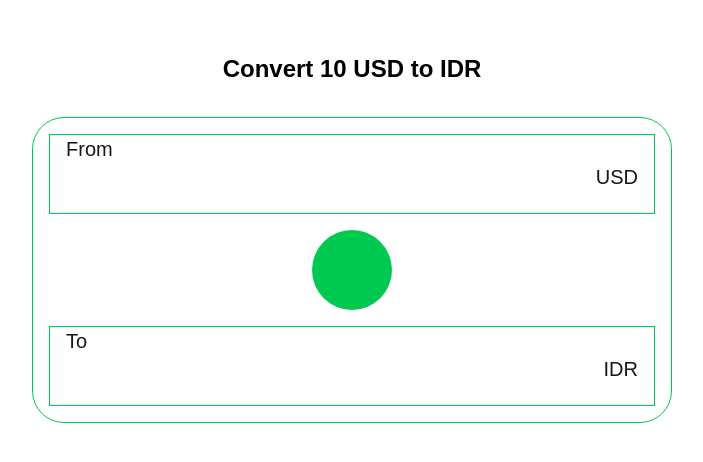
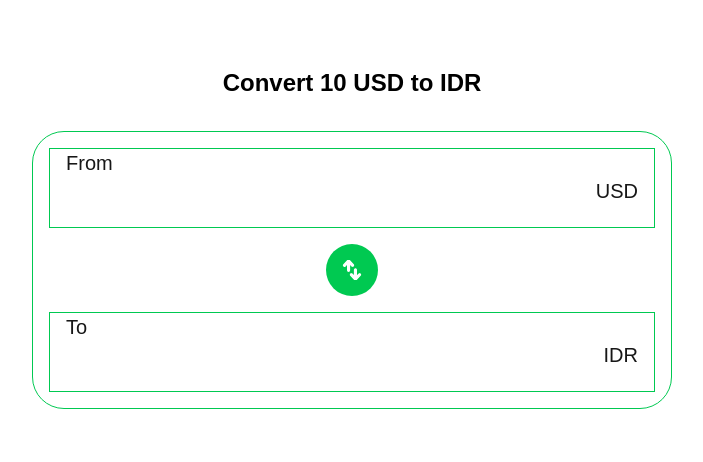
Before and after one commit to adityafadhilh/currency-converter-next, a Next.js app: page / in a window 1280 px wide. Shown: the part 162-624 px from the top of the page, without its empty margins (288-991 px from the left). Built offline with nearby package versions, Linux system fonts and the light colour scheme.

Commit message:
add icon swap svg

```diff
--- a/app/page.tsx
+++ b/app/page.tsx
@@ -14,8 +14,8 @@ export default function Home() {
             </div>
           </div>
         </div>
-        <button className="bg-green-500 w-20 h-20 rounded-full self-center">
-
+        <button className="bg-green-500 w-fit h-fit p-4 hover:opacity-80 rounded-full self-center flex justify-center">
+          <Image src={'/swap.svg'} width={20} height={20} alt="swap" />
         </button>
         <div className="flex flex-col border h-20 border-green-500">
           <p className="text-xl relative left-4">To</p>
```
Also changed, not shown: public/swap-vertical-svgrepo-com.svg (added), public/swap.svg (added).
